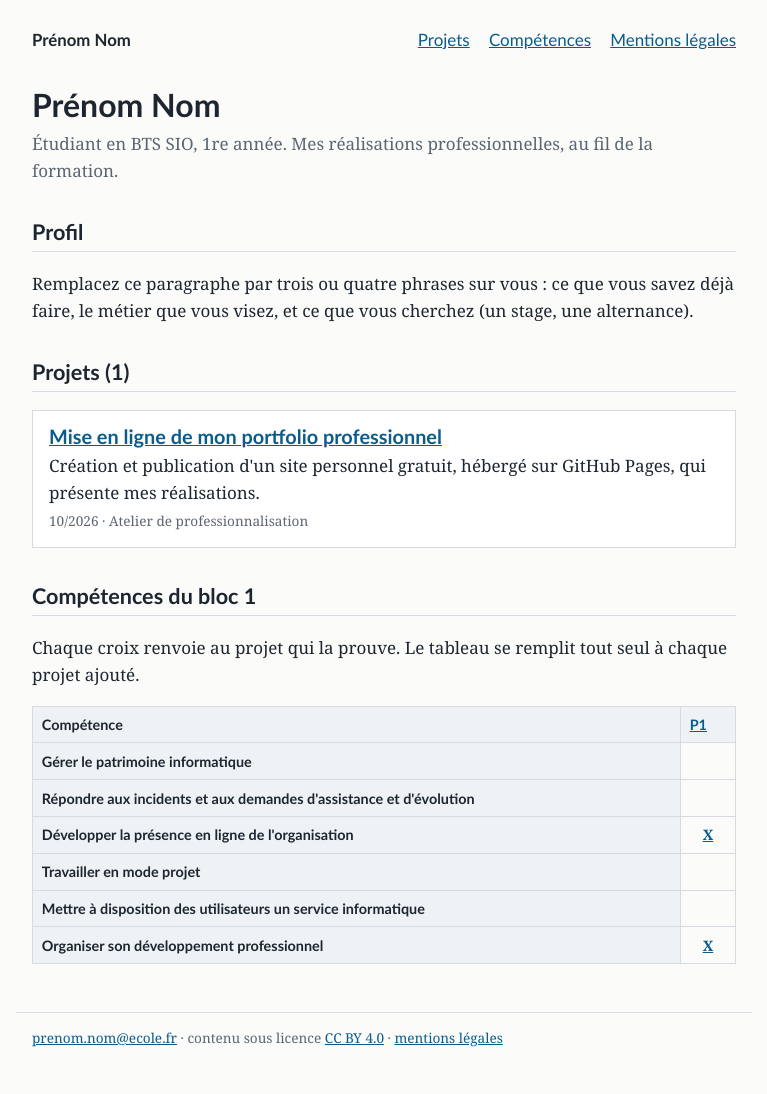
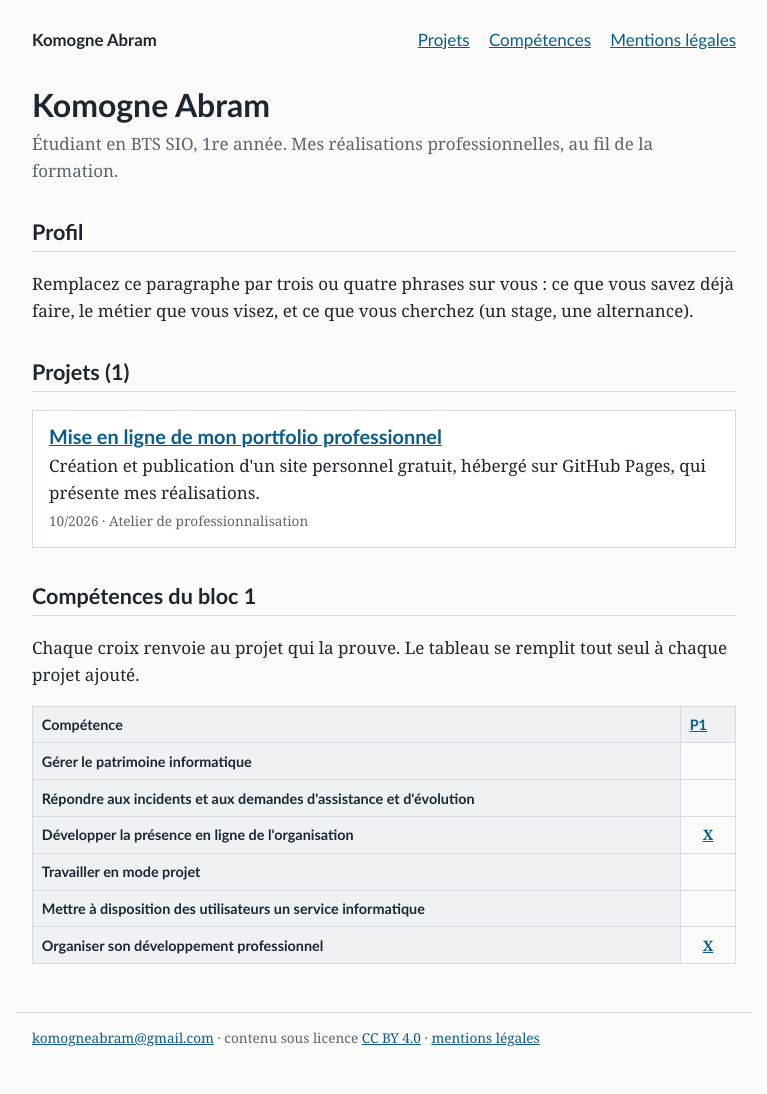
Before and after one commit to komogneabram-lgtm/portfolio, a Jekyll site: the page built from index.html, in a window 1280 px wide. Shown: the whole page, without its empty margins (256-1023 px from the left). Built offline with Jekyll 4.4.1, drawn with Linux system fonts in a browser that asks for light colours.

Commit message:
Update _config.yml
j'ai inscrit mon nom et prénom à la ligne 3 puis j'ai inscrit mon adresse email à la ligne 5

```diff
--- a/_config.yml
+++ b/_config.yml
@@ -1,8 +1,8 @@
 # Réglages du portfolio. Modifiez les quatre lignes ci-dessous, enregistrez,
 # et le site se met à jour tout seul après la publication.
-title: "Prénom Nom"
+title: "Komogne Abram"
 description: "Étudiant en BTS SIO, 1re année. Mes réalisations professionnelles, au fil de la formation."
-email: "prenom.nom@ecole.fr"
+email: "komogneabram@gmail.com"
 linkedin: ""
 
 lang: fr
```
